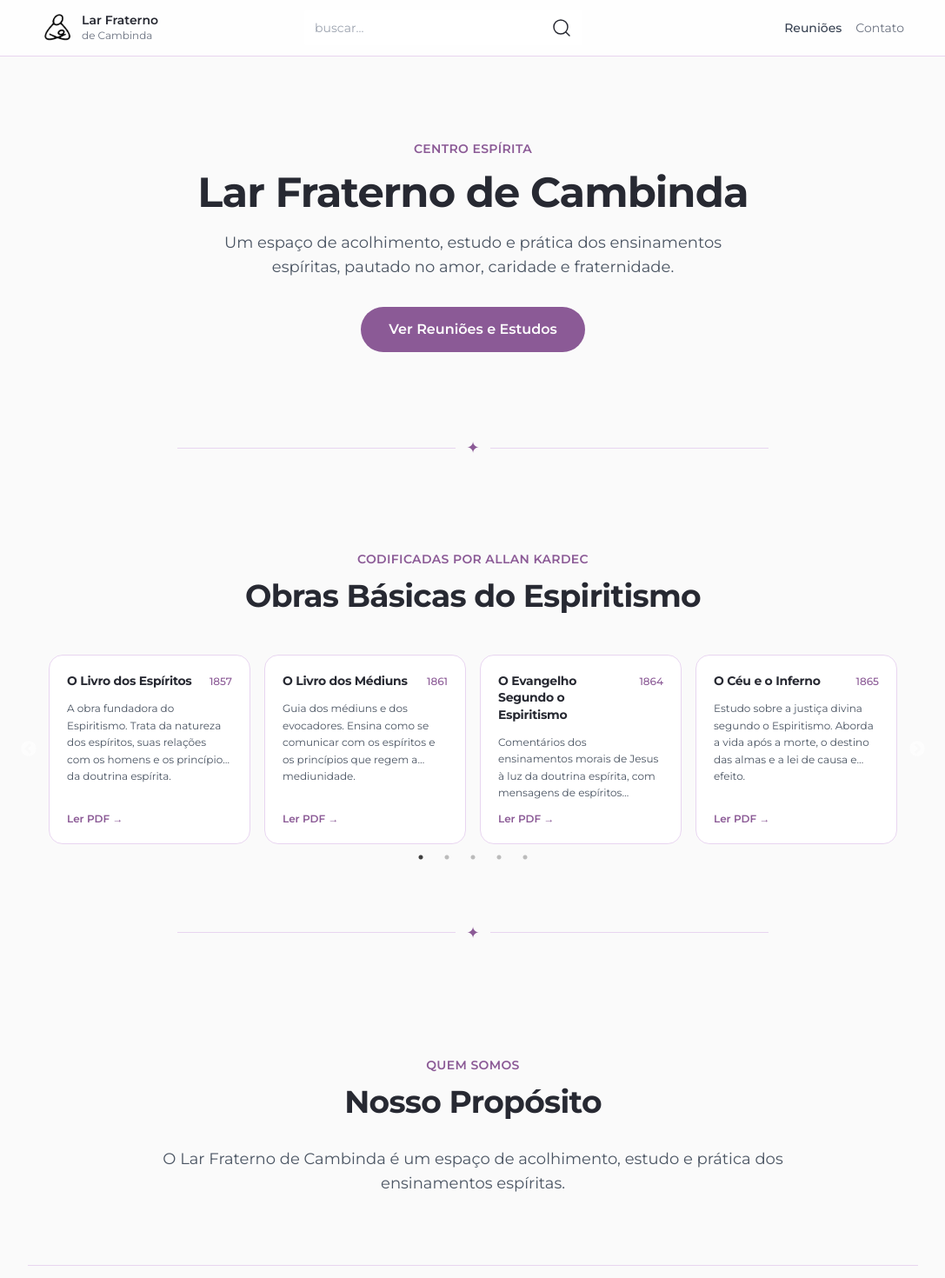
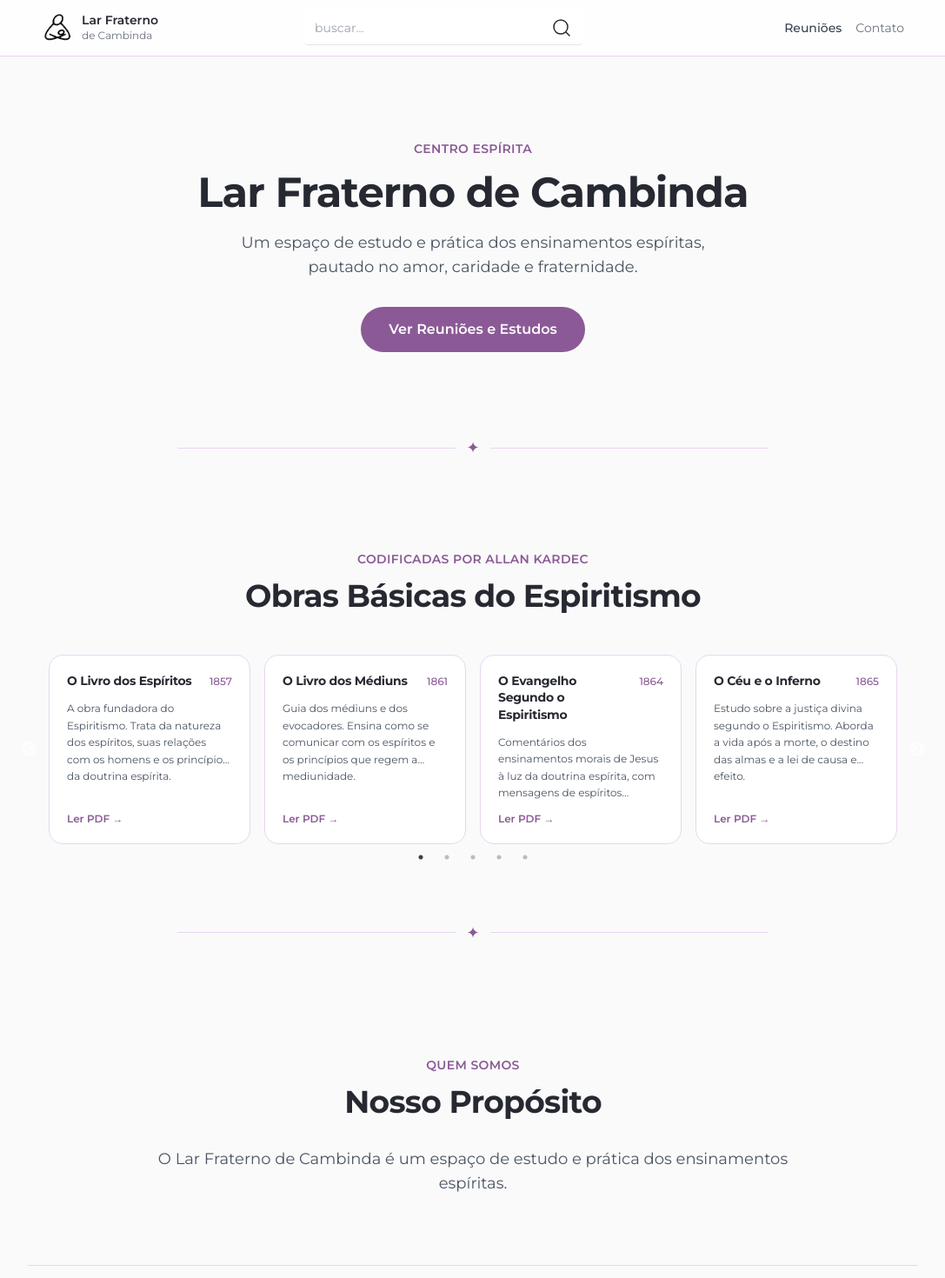
Before and after one commit to lardecambinda/lar_fraterno_front, a Next.js app: page / in a window 1280 px wide. Shown: the top 1470 px of the page at 87% size, without its empty margins (96-1183 px from the left). Built offline with nearby package versions, Linux system fonts and the light colour scheme; no server answers.

Commit message:
ajustes na home

```diff
--- a/app/(website)/Searchbar.tsx
+++ b/app/(website)/Searchbar.tsx
@@ -26,7 +26,7 @@ export default function Searchbar() {
   return (
     <form
       onSubmit={(e) => handleSubmit(e)}
-      className="bg-white flex items-center w-full lg:max-w-xs rounded-sm overflow-hidden h-10 py-0 px-3 "
+      className="bg-white border-b flex items-center w-full lg:max-w-xs rounded-sm overflow-hidden h-10 py-0 px-3 "
     >
       <input
         placeholder="buscar..."
--- a/app/(website)/page.tsx
+++ b/app/(website)/page.tsx
@@ -14,7 +14,8 @@ export default function Home() {
             Lar Fraterno de Cambinda
           </h1>
           <p className="text-base sm:text-lg text-gray-600 mb-8 leading-relaxed max-w-xl mx-auto">
-            Um espaço de acolhimento, estudo e prática dos ensinamentos espíritas, pautado no amor, caridade e fraternidade.
+            Um espaço de estudo e prática dos ensinamentos espíritas, pautado no
+            amor, caridade e fraternidade.
           </p>
           <Link
             href="/reunioes"
@@ -65,8 +66,8 @@ export default function Home() {
           </h2>
           <div className="text-gray-600 leading-relaxed text-base sm:text-lg">
             <p>
-              O Lar Fraterno de Cambinda é um espaço de acolhimento, estudo e prática
-              dos ensinamentos espíritas.
+              O Lar Fraterno de Cambinda é um espaço de estudo e prática dos
+              ensinamentos espíritas.
             </p>
           </div>
         </div>
@@ -76,7 +77,8 @@ export default function Home() {
       <footer className="border-t border-[var(--violet)] py-8 px-4">
         <div className="max-w-5xl mx-auto text-center">
           <p className="text-sm text-gray-600">
-            © {new Date().getFullYear()} Lar Fraterno de Cambinda. Todos os direitos reservados.
+            © {new Date().getFullYear()} Lar Fraterno de Cambinda. Todos os
+            direitos reservados.
           </p>
         </div>
       </footer>
```
Also changed, not shown: 1 other file (tests, documents, lock files or other folders).
